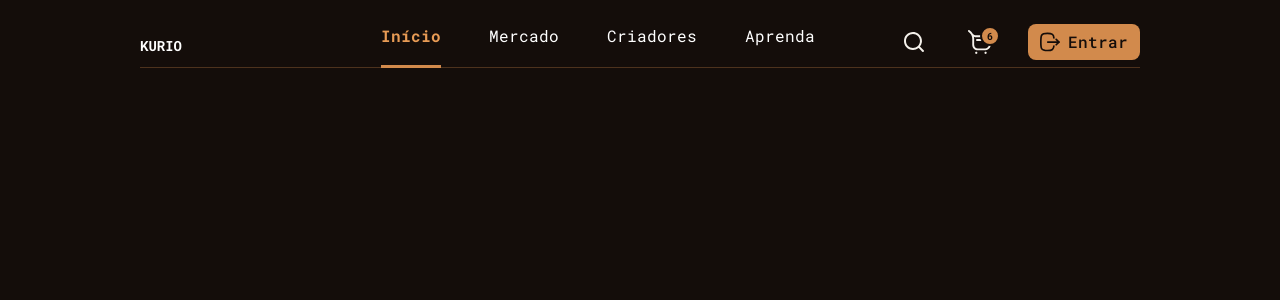
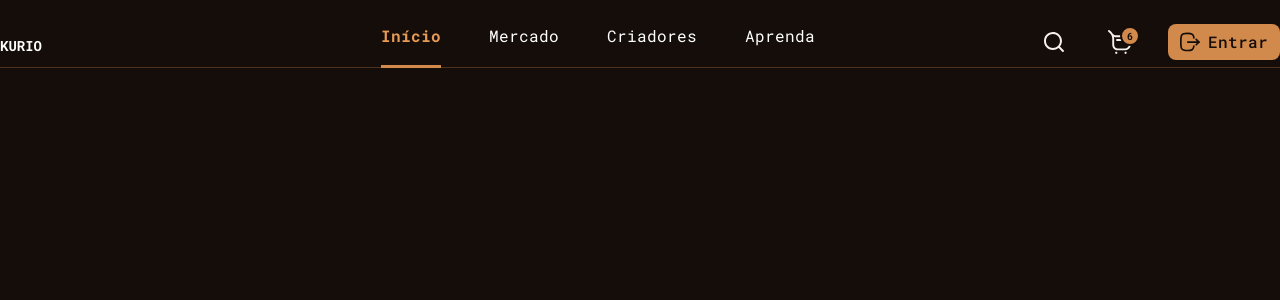
Before and after one commit to PedroHenriqueSampaioNovaes/frontend-challenge-junglegaming, a React (Vite) app: page / in a window 1280 px wide. Shown: the top 300 px of the page. Built offline with nearby package versions, Linux system fonts and the light colour scheme.

Commit message:
feat: add os utilitários container e gap ao header para desktop

```diff
--- a/src/components/header/HeaderDesktop.tsx
+++ b/src/components/header/HeaderDesktop.tsx
@@ -16,8 +16,8 @@ const focusClass =
 
 export default function HeaderDesktop() {
   return (
-    <header className="hidden bg-lnk px-35 pt-6 md:block">
-      <div className="relative mx-auto h-11 max-w-376 flex items-center justify-between after:absolute after:inset-x-0 after:bottom-0 after:h-px after:origin-bottom after:scale-y-30 after:bg-primary">
+    <header className="hidden bg-lnk pt-6 md:block">
+      <div className="relative mx-auto h-11 max-w-376 flex items-center justify-between gap-6 after:absolute after:inset-x-0 after:bottom-0 after:h-px after:origin-bottom after:scale-y-30 after:bg-primary">
         <Link
           to="/"
           aria-label="Kurio, página inicial"
```
